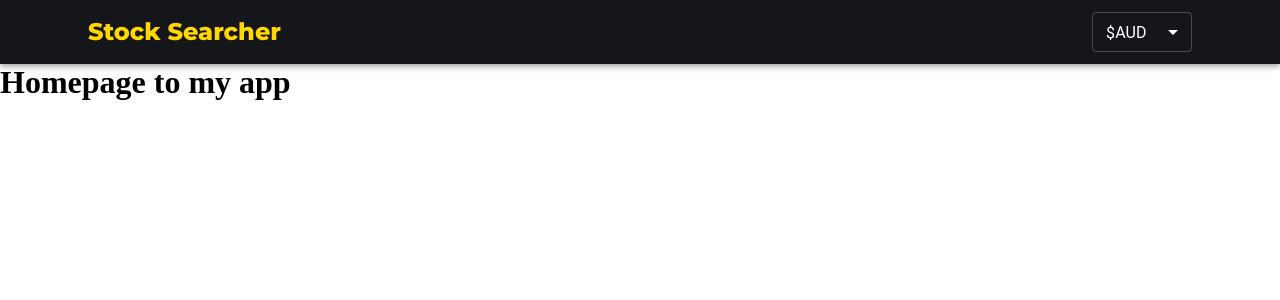
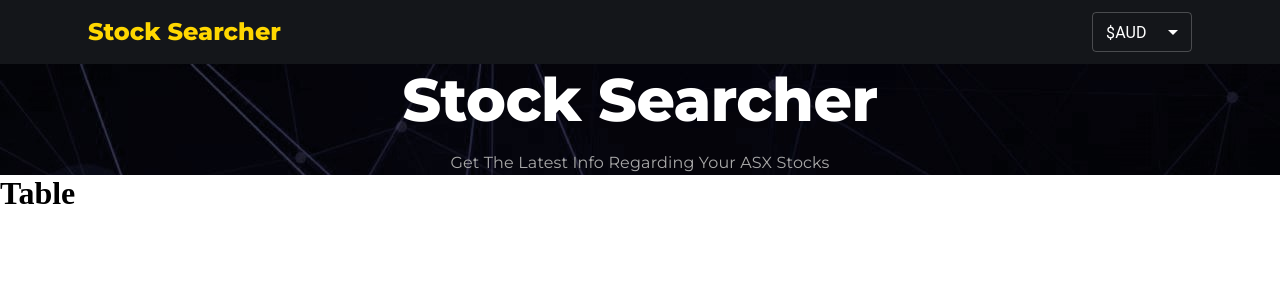
Before and after one commit to roong0/StockSearcher, a React (Vite) app in the folder StockSearcher/: page / in a window 1280 px wide. Shown: the top 300 px of the page. Built offline with nearby package versions, Linux system fonts and the light colour scheme.

Commit message:
Added basic homepage

```diff
--- a/StockSearcher/src/components/Banner.tsx
+++ b/StockSearcher/src/components/Banner.tsx
@@ -0,0 +1,53 @@
+import { Box, Container, Typography } from "@mui/material";
+// Use boxes rather than containers, was having problems with not taking up full size of div
+
+
+function Banner() {
+
+    return (
+        <div>
+            <Box
+                sx={{
+                    backgroundImage: "url(./banner2.jpg)",
+                    width: "100%",
+                }}
+            >
+            <Typography
+                variant="h2"
+                style={{
+                  fontWeight: "bold",
+                  color: "white",
+                  marginBottom: 15,
+                  fontFamily: "Montserrat",
+                }}
+                sx={{
+                    display: "flex",
+                    height: "40%",
+                    flexDirection: "column",
+                    justifyContent: "center",
+                    textAlign: "center",
+                }}
+            >Stock Searcher</Typography>
+            <Typography
+                sx={{
+                    display: "flex",
+                    height: "40%",
+                    flexDirection: "column",
+                    justifyContent: "center",
+                    textAlign: "center",
+                }}
+                style={{
+                    color: "darkgrey",
+                    textTransform: "capitalize",
+                    fontFamily: "Montserrat",
+                }}
+            >Get the latest info regarding your ASX stocks</Typography>
+
+        </Box>
+        </div>
+
+    );
+  }
+
+  export default Banner
+  //<img src={"./banner2.jpg"}/>
--- a/StockSearcher/src/components/Homepage.tsx
+++ b/StockSearcher/src/components/Homepage.tsx
@@ -1,8 +1,11 @@
+import Banner from "./Banner";
+import Table from "./Table";
 
 function Homepage() {
     return (
       <div>
-        <h1>Homepage to my app</h1>
+        <Banner />
+        <Table />
       </div>
     );
   }
--- /dev/null
+++ b/StockSearcher/src/components/Table.tsx
@@ -0,0 +1,9 @@
+function Table() {
+    return (
+      <div>
+        <h1>Table</h1>
+      </div>
+    );
+  }
+
+  export default Table
```
Also changed, not shown: StockSearcher/public/banner2.jpg (added), StockSearcher/src/App.css (line endings or trailing spaces), StockSearcher/src/components/Carousel.tsx (added).
